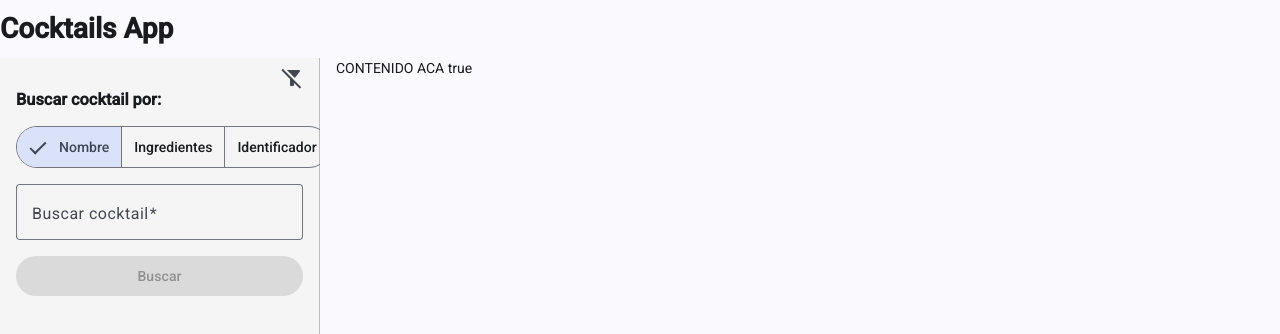
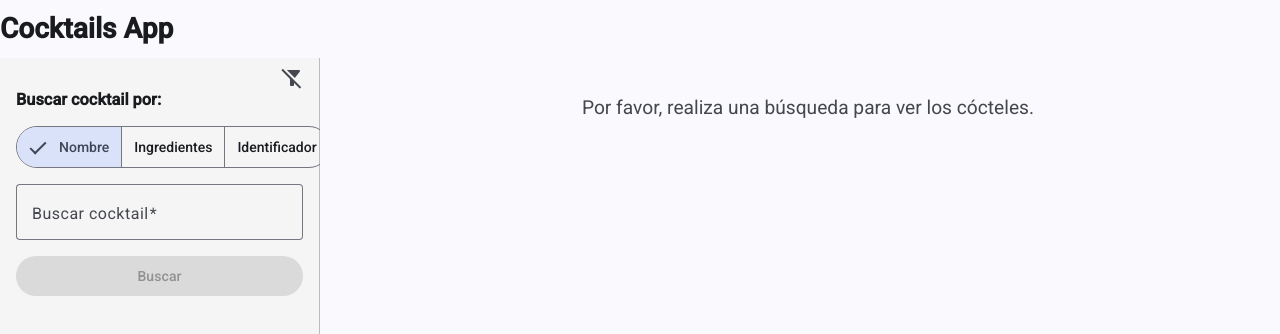
Before and after one commit to NhlDev/coto-cocktails, an Angular app: page /cocktails in a window 1280 px wide. Shown: the top 334 px of the page. Built offline with nearby package versions, Linux system fonts and the light colour scheme.

Commit message:
feat: implementacion cocktail item y cocktail item skeleton

```diff
--- a/src/app/features/cocktails-list/pages/cocktails-list/cocktails-list.html
+++ b/src/app/features/cocktails-list/pages/cocktails-list/cocktails-list.html
@@ -16,7 +16,24 @@
   </aside>
 
   <main>
-    <!-- Aquí va la lista -->
-    CONTENIDO ACA {{ showFiltersPanel() }}
+    <mat-list>
+
+      @if(loading()){
+        @for (_ of [0,1,2,3,4,5]; track _) {
+          <app-cocktail-item-skeleton />
+        }
+      }
+      @else if(cocktailsList()?.length === 0){
+        <div class="no-results">No se encontraron cócteles que coincidan con los criterios de búsqueda.</div>
+      }
+      @else if(cocktailsList() === null){
+        <div class="no-results">Por favor, realiza una búsqueda para ver los cócteles.</div>
+      }
+
+      @for (cocktail of cocktailsList(); track cocktail.idDrink) {
+        <app-cocktail-item [cocktail]="cocktail" />
+      }
+
+    </mat-list>
   </main>
 </div>
--- a/src/app/features/cocktails-list/pages/cocktails-list/cocktails-list.scss
+++ b/src/app/features/cocktails-list/pages/cocktails-list/cocktails-list.scss
@@ -33,6 +33,13 @@
       transform: translateX(calc(var(--sidenav-width) - 3rem));
     }
   }
+
+  .no-results{
+    font-size: 1.2rem;
+    color: var(--mat-sys-on-surface-variant);
+    text-align: center;
+    margin-top: 2rem;
+  }
 }
 
 @media (max-width: 720px) {
--- a/src/app/features/cocktails-list/pages/cocktails-list/cocktails-list.ts
+++ b/src/app/features/cocktails-list/pages/cocktails-list/cocktails-list.ts
@@ -3,20 +3,26 @@ import { MatIconButton } from '@angular/material/button';
 import { MatIconModule } from '@angular/material/icon';
 import { BreakpointObserver, Breakpoints } from '@angular/cdk/layout';
 import { MatListModule } from '@angular/material/list';
+import { MatInputModule } from "@angular/material/input";
+import { finalize } from 'rxjs';
 
 import { FilterModel } from '../../types';
 import { Cocktails } from '../../../../core/services';
 import { Cocktail } from '../../../../core/types';
 import { SearchBar } from '../../components/search-bar/search-bar';
-
+import { CocktailItem } from '../../components/cocktail-item/cocktail-item';
+import { CocktailItemSkeleton } from '../../components/cocktail-item-skeleton/cocktail-item-skeleton';
 @Component({
   selector: 'app-cocktails-list',
   imports: [
     MatIconButton,
     MatIconModule,
     MatListModule,
+    MatInputModule,
     SearchBar,
-  ],
+    CocktailItem,
+    CocktailItemSkeleton,
+],
   templateUrl: './cocktails-list.html',
   styleUrl: './cocktails-list.scss'
 })
@@ -28,6 +34,7 @@ export class CocktailsList {
 
   showFiltersPanel = signal(true);
   cocktailsList = signal<Cocktail[] | null>(null);
+  loading = signal(false);
 
   constructor() {
     if (this.isHandset) {
@@ -42,21 +49,28 @@ export class CocktailsList {
   filterCocktails(filter: FilterModel) {
     console.log('Filtering cocktails with:', filter);
     // Lógica para filtrar la lista de cócteles según el filtro recibido
+    let cocktailsObservable;
+    this.loading.set(true);
+    this.cocktailsList.set(null);
 
     switch (filter.filterBy) {
       case 'name':
-        this.cocktailService.searchByName(filter.searchInput).subscribe(cocktails => this.cocktailsList.set(cocktails));
+        cocktailsObservable = this.cocktailService.searchByName(filter.searchInput);
         break;
       case 'ingredient':
-        this.cocktailService.searchByIngredient(filter.searchInput).subscribe(cocktails => this.cocktailsList.set(cocktails));
+        cocktailsObservable = this.cocktailService.searchByIngredient(filter.searchInput);
         break;
       case 'id':
-        this.cocktailService.searchByID(+filter.searchInput).subscribe(cocktails => this.cocktailsList.set(cocktails));
+        cocktailsObservable = this.cocktailService.searchByID(+filter.searchInput);
         break;
       default:
         console.warn('Unknown filter type:', filter.filterBy);
         break;
     }
 
+    cocktailsObservable
+      ?.pipe(finalize(() => this.loading.set(false)))
+      .subscribe(cocktails => this.cocktailsList.set(cocktails));
+
   }
 }
```
